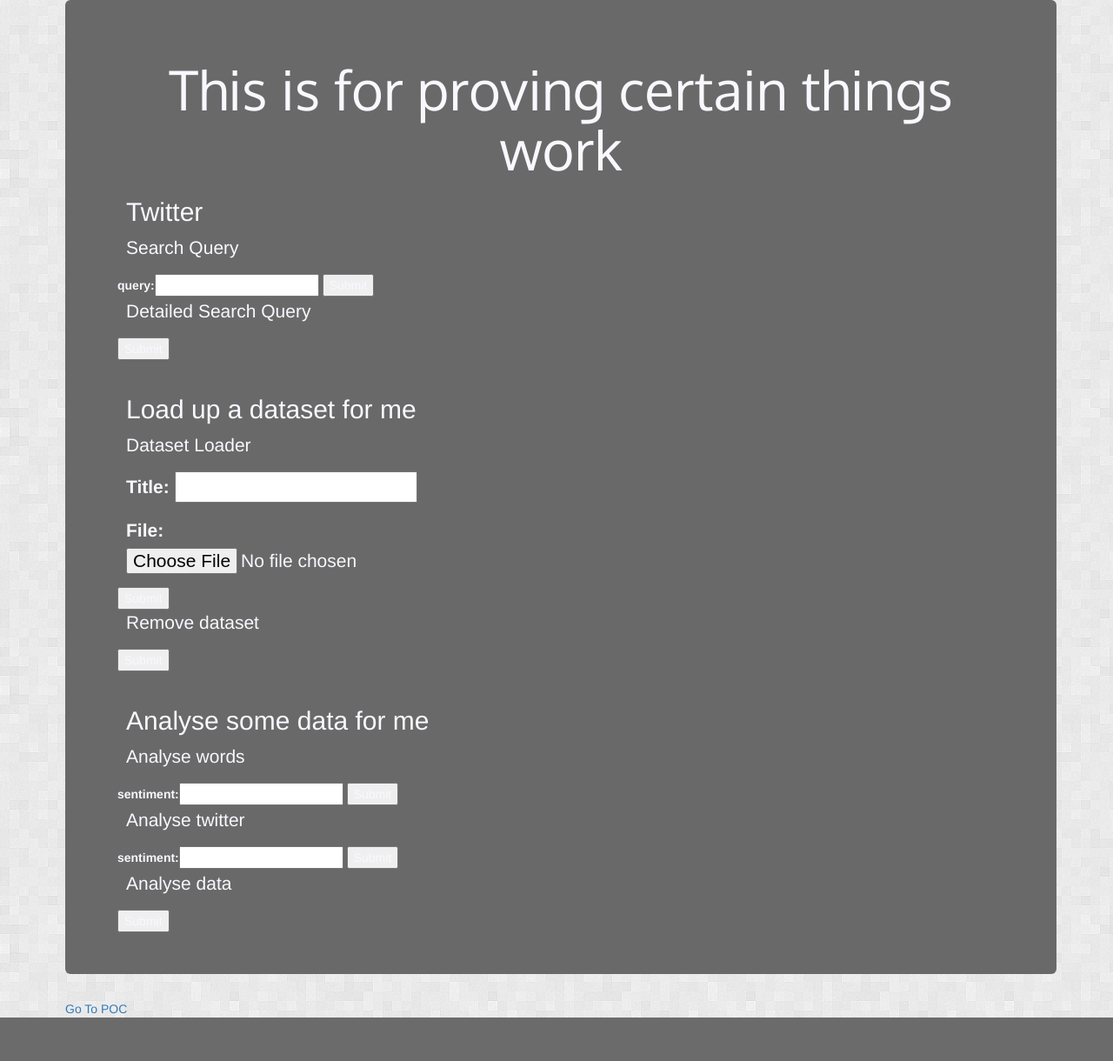
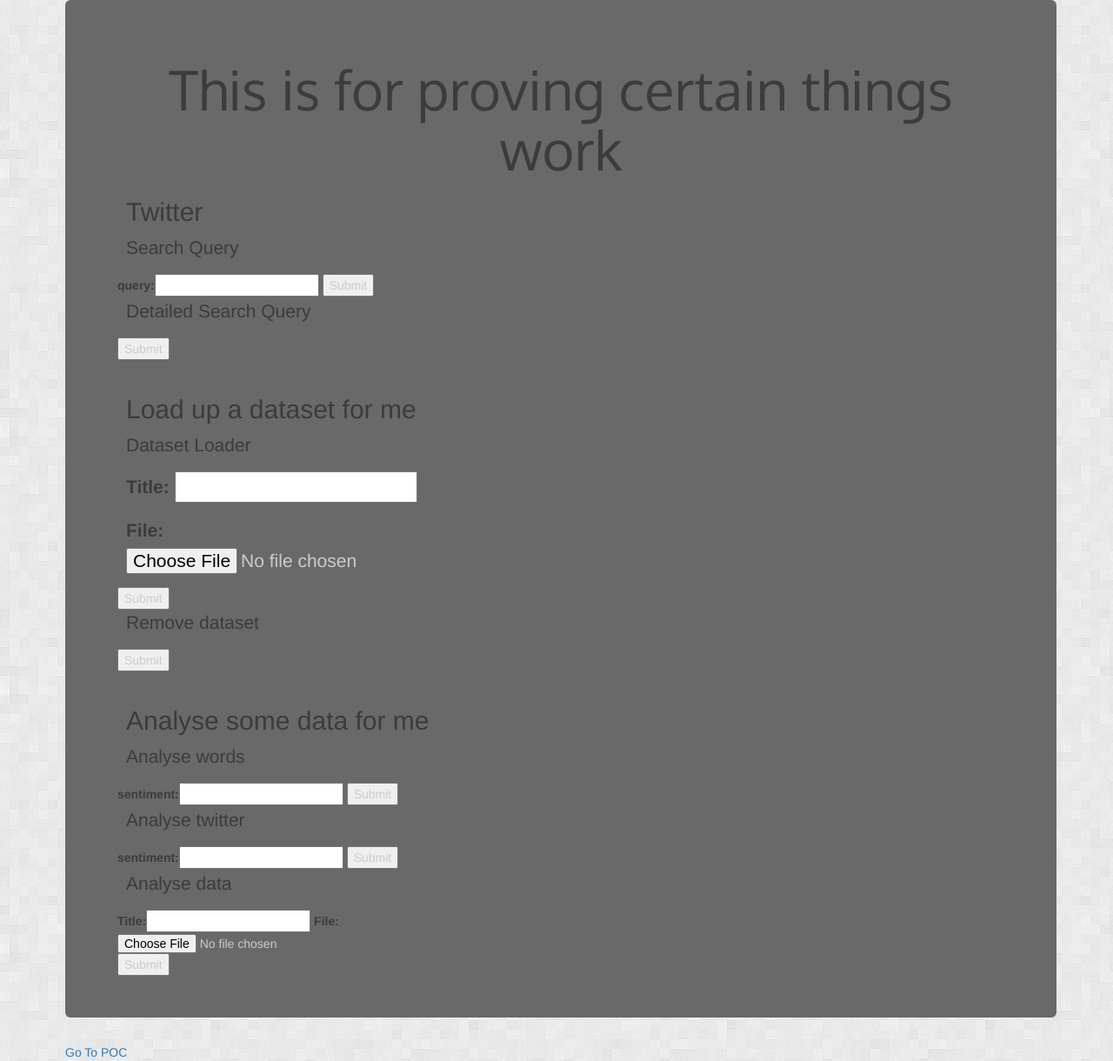
Before and after one commit to gideonb234/openhappiness, a Django app: page /poc in a window 1280 px wide. Shown: the part 92-1312 px from the top of the page at 87% size. Before the commit the page ends 1262 px from the top, so only its background shows below. Run offline with Django 3.2, Linux system fonts and the light colour scheme; some libraries are stand-ins or nearby versions.

Commit message:
file validation progress + other additions

```diff
--- a/datatwitter/controllers/formController.py
+++ b/datatwitter/controllers/formController.py
@@ -1,6 +1,7 @@
 # control the forms in pages
 from django import forms
 from ..models import Dataset
+from django.core.validators import ValidationError
 
 class TwitterForm(forms.Form):
     search_query = forms.CharField(label="query", max_length=100)
@@ -19,6 +20,20 @@ class SentimentTwitterForm(forms.Form):
     sentiment_query = forms.CharField(label="sentiment", max_length=100)
 
 
+class SentimentDatasetForm(forms.Form):
+    title = forms.CharField(max_length=50, required=True)
+
+    def validate_file_extension(self):
+        import os
+        ext = os.path.splittext(self.file)[1]
+        valid_extensions = ['.csv', '.json']
+        if ext not in valid_extensions:
+            raise ValidationError(u'File not supported!')
+
+    file = forms.FileField(validators=[validate_file_extension], required=True)
+
+
+
 class UploadFileForm(forms.Form):
     title = forms.CharField(max_length=50)
     file = forms.FileField()
--- a/datatwitter/controllers/sentimentController.py
+++ b/datatwitter/controllers/sentimentController.py
@@ -13,7 +13,8 @@ class SentimentController:
         print(blob.sentiment)
 
     def analyse_dataset(self, file):
-        return "good"
+        blob = TextBlob(file)
+        print(blob.sentiment)
 
     def analyse_twitter(self, query):
         avg_polarity = 0
@@ -35,6 +36,9 @@ class SentimentController:
     def save_analysis(self, result, database_conn):
         return "saved for your problems later"
 
+    def analyse_dataset_num(self, file):
+        blob = TextBlob(file)
+        print(blob.sentiment)
 
 # senti = Sentiment()
 # senti.analyse_line("hello world you are amazing!")
--- a/datatwitter/models.py
+++ b/datatwitter/models.py
@@ -1,7 +1,6 @@
 from django.db import models
 from datetime import datetime
 from django.core.files.storage import FileSystemStorage
-from open_happy import settings
 
 # Create your models here.
 
@@ -42,10 +41,6 @@ class Dataset(models.Model):
             file = self.objects.get(file_id)
             file.delete()
 
-    def view_file(self, q_id):
-        get_file = Dataset.objects.get(id=q_id)
-        return get_file
-
 
 class Result(models.Model):
     datetime = datetime.now()
--- a/datatwitter/urls.py
+++ b/datatwitter/urls.py
@@ -9,6 +9,6 @@ app_name = "datatwitter"
 urlpatterns = [
     url(r'poc', views.poc, name="poc"),
     url(r'index', views.index, name="index"),
-    url(r'^dataset/(?P<dataset_id>[0-9]+)', views.file, name="files"),
+    url(r'^dataset/(?P<dataset_id>[0-9]+)', views.dataset, name="files"),
     url(r'', views.index, name="default"),
 ]
--- a/datatwitter/views.py
+++ b/datatwitter/views.py
@@ -51,6 +51,12 @@ def poc(request):
                 sentiment = SentimentController()
                 sentiment.analyse_twitter(line)
                 return HttpResponseRedirect('/datatwitter/poc/')
+        elif request.POST['form-type'] == 'sentiment-dataset-form':
+            form = SentimentDatasetForm(request.POST, request.FILES)
+            print(request.POST, request.FILES)
+            if form.is_valid():
+                print("ping valid")
+                return HttpResponseRedirect('/datatwitter/poc')
     else:
         form = SentimentForm()
     return render(request, 'datatwitter/static/poc.html', {
@@ -58,11 +64,12 @@ def poc(request):
         'dataset_form': UploadFileForm,
         'remove_dataset_form': RemoveFileForm,
         'sentiment_form': SentimentForm,
-        'sentiment_twitter_form': SentimentTwitterForm
+        'sentiment_twitter_form': SentimentTwitterForm,
+        'sentiment_dataset_form' : SentimentDatasetForm,
     })
 
 
-def file(request, dataset_id):
+def dataset(request, dataset_id):
     try:
         dataset = get_object_or_404(Dataset, pk=dataset_id)
     except Dataset.DoesNotExist:
--- a/templates/datatwitter/static/poc.html
+++ b/templates/datatwitter/static/poc.html
@@ -57,7 +57,8 @@
             </form>
             <p>Analyse data</p>
             <form action="/poc/" method="post">
-    {#            sentiment form goes here #}
+                {% csrf_token %}
+                {{ sentiment_dataset_form }}
                 <input type="hidden" name="form-type" value="sentiment-dataset-form" />
                 <input type="submit" value="Submit" />
             </form>
--- a/templates/static/css/base.css
+++ b/templates/static/css/base.css
@@ -1,7 +1,7 @@
 body {
   background-image: url("../images/bg.png");
   background-repeat: repeat;
-  color: ghostwhite;
+  color: #3c3c3c;
   width: auto;
   margin-left: 60px;
   margin-right: 60px;
@@ -18,5 +18,7 @@ h1 {
     padding-left: 10px; }
   .jumbotron a.btn {
     margin-left: 10px; }
+  .jumbotron input {
+    color: #ccc !important; }
 
 /*# sourceMappingURL=base.css.map */
--- a/templates/static/css/base.sass
+++ b/templates/static/css/base.sass
@@ -1,7 +1,7 @@
 body
     background-image: url("../images/bg.png")
     background-repeat: repeat
-    color: ghostwhite
+    color: #3c3c3c
     width: auto
     margin-left: 60px
     margin-right: 60px
@@ -18,3 +18,5 @@ h1
         padding-left: 10px
     a.btn
         margin-left: 10px
+    input
+        color: #ccc !important
```
Also changed, not shown: 1 other file.
